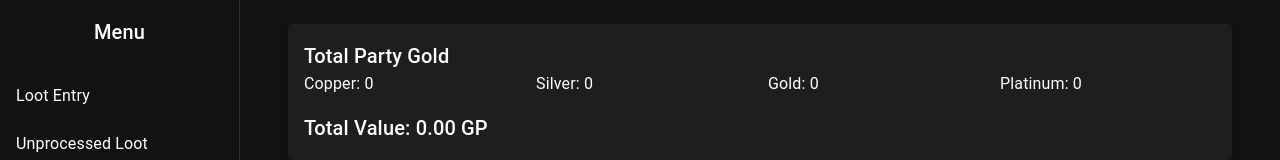
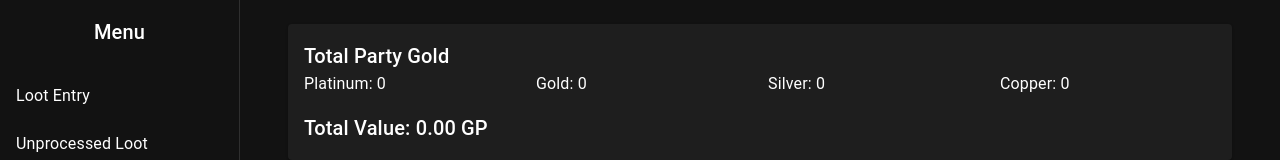
Before and after one commit to linisastald/Loot-Tracker-PF1e, a React (Create React App) app in the folder frontend/: page /gold-transactions in a window 1280 px wide. Shown: the top 160 px of the page. Built offline with nearby package versions, Linux system fonts and the light colour scheme; no server answers.

Commit message:
readme update

```diff
--- a/frontend/src/components/GoldTransactions.js
+++ b/frontend/src/components/GoldTransactions.js
@@ -68,16 +68,16 @@ const GoldTransactions = () => {
         <Typography variant="h6">Total Party Gold</Typography>
         <Grid container spacing={2}>
           <Grid item xs={6} sm={3}>
-            <Typography variant="body1">Copper: {totals.copper}</Typography>
+            <Typography variant="body1">Platinum: {totals.platinum}</Typography>
+          </Grid>
+          <Grid item xs={6} sm={3}>
+            <Typography variant="body1">Gold: {totals.gold}</Typography>
           </Grid>
           <Grid item xs={6} sm={3}>
             <Typography variant="body1">Silver: {totals.silver}</Typography>
           </Grid>
           <Grid item xs={6} sm={3}>
-            <Typography variant="body1">Gold: {totals.gold}</Typography>
-          </Grid>
-          <Grid item xs={6} sm={3}>
-            <Typography variant="body1">Platinum: {totals.platinum}</Typography>
+            <Typography variant="body1">Copper: {totals.copper}</Typography>
           </Grid>
           <Grid item xs={12}>
             <Typography variant="h6">Total Value: {totals.totalValue.toFixed(2)} GP</Typography>
```
